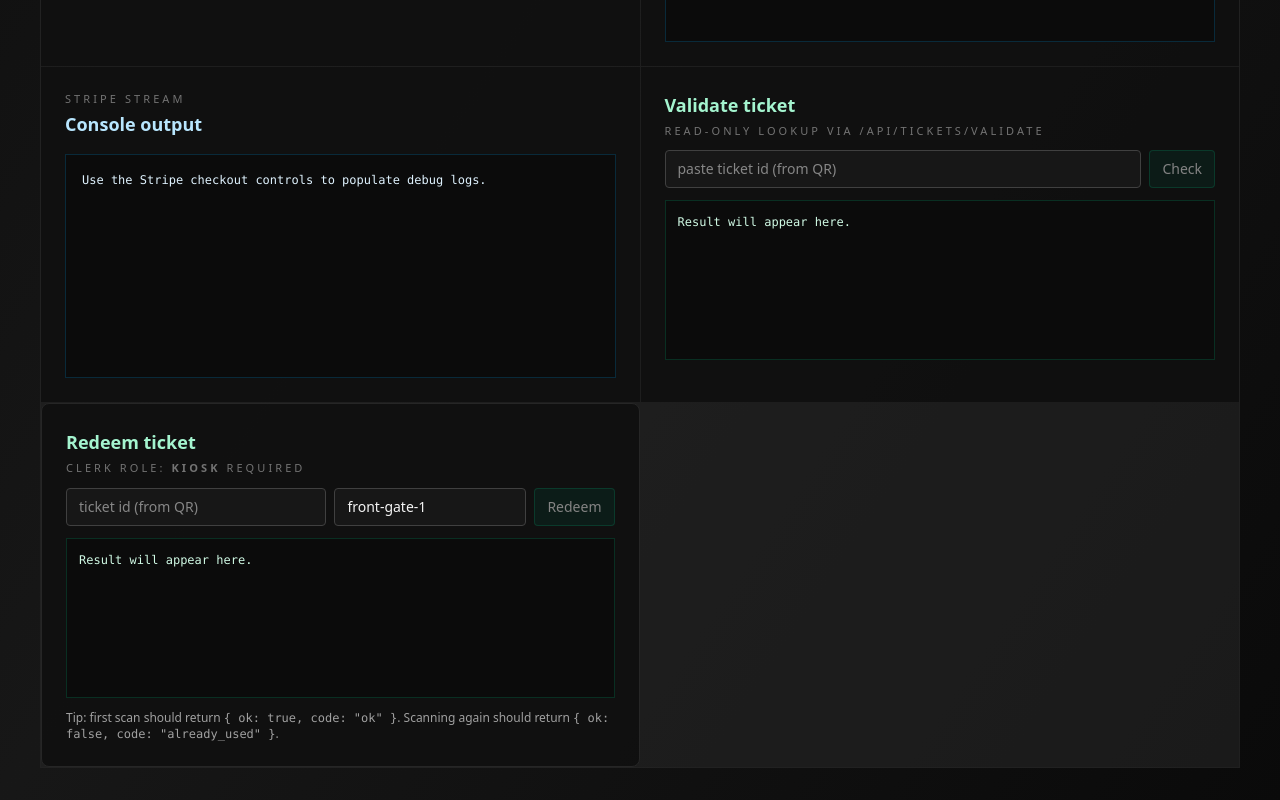
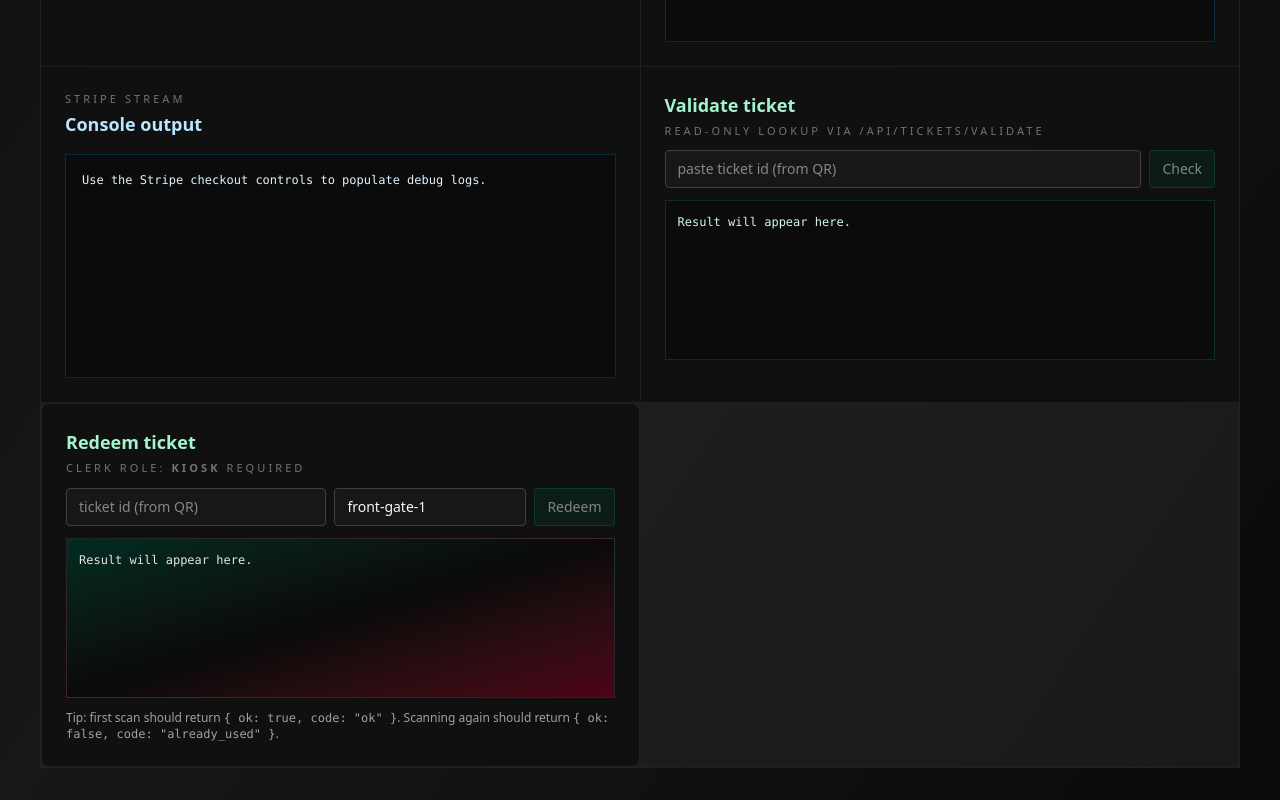
Before and after one commit to opallo/rodeo-kiosk, a Next.js app: page / in a window 1280 px wide. Shown: the part 1100-1900 px from the top of the page. Built offline with nearby package versions, Linux system fonts and the light colour scheme; no server answers.

Commit message:
Style redeem widget feedback states

```diff
--- a/components/TicketRedeemWidget.tsx
+++ b/components/TicketRedeemWidget.tsx
@@ -1,7 +1,7 @@
 // components/RedeemWidget.tsx
 "use client";
 
-import { useState } from "react";
+import { useMemo, useState } from "react";
 
 type RedeemSuccess = { ok: true; code: "ok"; ticketId: string };
 type RedeemFailureCode = {
@@ -37,8 +37,29 @@ export default function TicketRedeemWidget() {
     }
   }
 
+  const statusTone = useMemo(() => {
+    if (!out) return "neutral" as const;
+    return out.data.ok ? "success" : "error";
+  }, [out]);
+
+  const cardToneClasses =
+    "space-y-3 rounded-md border p-6 transition-colors duration-300" +
+    (statusTone === "neutral"
+      ? " border-neutral-800/80 bg-neutral-950/70"
+      : statusTone === "success"
+        ? " border-emerald-400/60 bg-emerald-950/40 shadow-[0_0_35px_rgba(52,211,153,0.18)]"
+        : " border-rose-400/60 bg-rose-950/40 shadow-[0_0_35px_rgba(248,113,113,0.18)]");
+
+  const resultToneClasses =
+    "h-40 overflow-y-auto bg-gradient-to-br from-emerald-950 via-neutral-950 to-rose-950 p-3 text-xs leading-relaxed" +
+    (statusTone === "neutral"
+      ? " border border-neutral-700/50 text-neutral-200"
+      : statusTone === "success"
+        ? " border border-emerald-400/60 text-emerald-100"
+        : " border border-rose-400/60 text-rose-100");
+
   return (
-    <div className="space-y-3 rounded-md border border-neutral-800 bg-neutral-950/70 p-6">
+    <div className={cardToneClasses}>
       <div className="space-y-1">
         <h2 className="text-lg font-semibold text-emerald-200">Redeem ticket</h2>
         <p className="text-[11px] uppercase tracking-[0.28em] text-neutral-500">
@@ -68,7 +89,7 @@ export default function TicketRedeemWidget() {
         </button>
       </div>
 
-      <pre className="h-40 overflow-y-auto border border-emerald-500/20 bg-neutral-950/80 p-3 text-xs leading-relaxed text-emerald-100">
+      <pre className={resultToneClasses}>
         {out ? JSON.stringify(out, null, 2) : "Result will appear here."}
       </pre>
       <p className="text-xs text-neutral-400">
```
